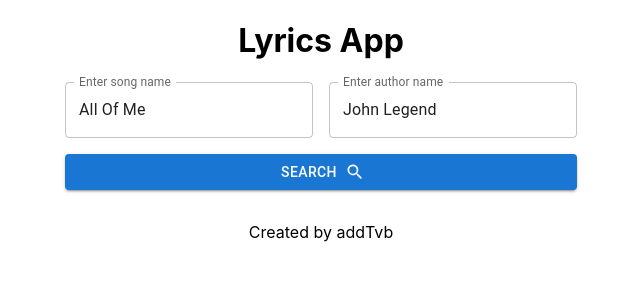
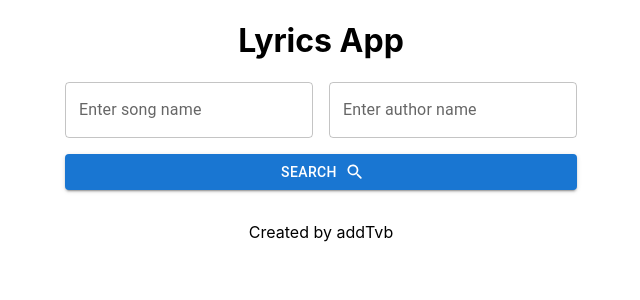
Before and after one commit to addTvb/lyrics-app, a Next.js app: page / in a window 1280 px wide. Shown: the top 300 px of the page, without its empty margins (319-959 px from the left). Built offline with nearby package versions, Linux system fonts and the light colour scheme.

Commit message:
🐞fix: remove deafult value from inputs

```diff
--- a/pages/index.tsx
+++ b/pages/index.tsx
@@ -13,8 +13,8 @@ import axios from "axios";
 import styles from "../styles/Home.module.css";
 
 const Home: NextPage = () => {
-    const [song, setSong] = useState("All Of Me");
-    const [author, setAuthor] = useState("John Legend");
+    const [song, setSong] = useState("");
+    const [author, setAuthor] = useState("");
 
     const { isFetching, error, data, refetch }: any = useQuery(
         "lyrics",
@@ -87,7 +87,7 @@ const Home: NextPage = () => {
                     </LoadingButton>
                 </div>
                 <div className={styles.home__lyrics}>
-                    <Typography variant="h5" component="pre">
+                    <Typography variant="h6" component="pre">
                         {error?.message ===
                         "Request failed with status code 404" ? (
                             <h4>We have not found the lyrics of this song</h4>
```
